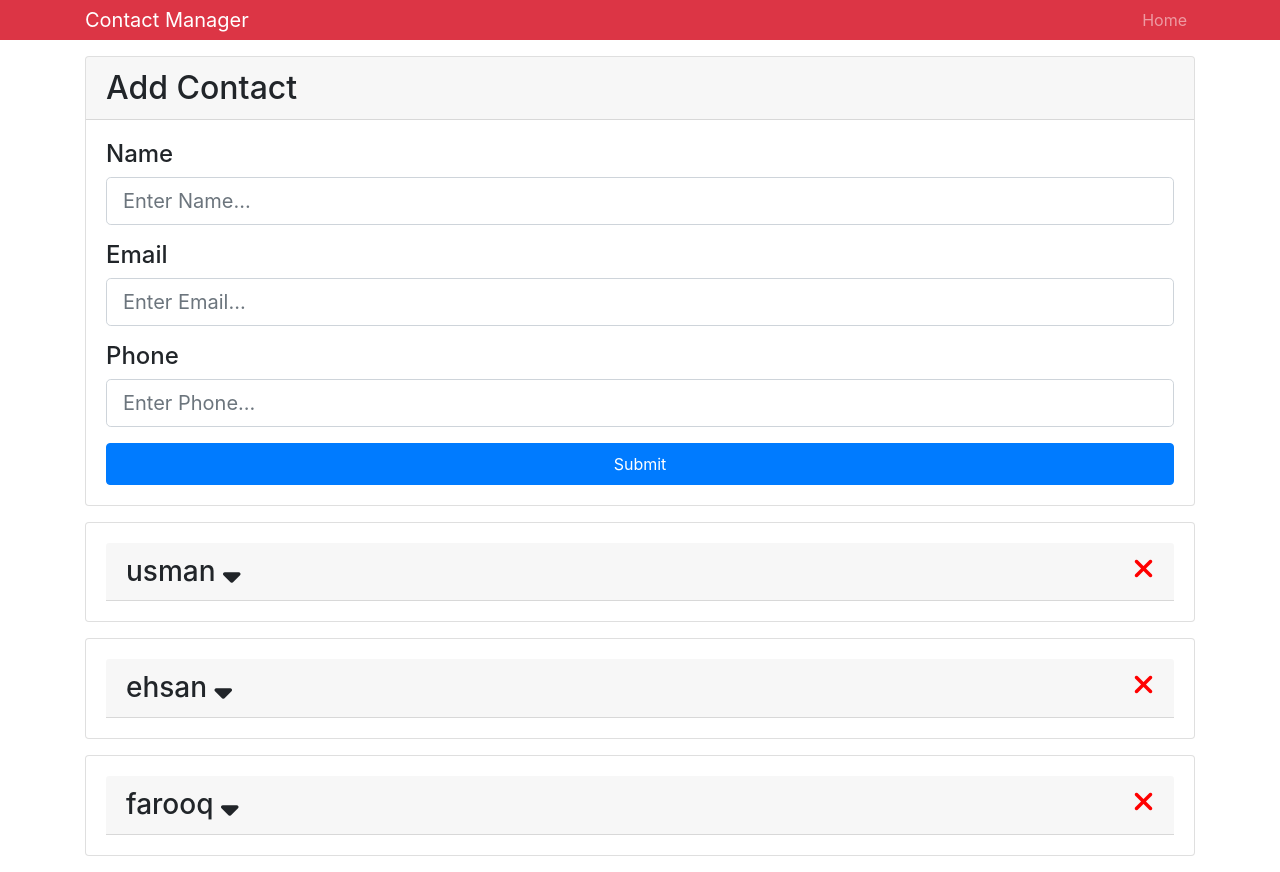
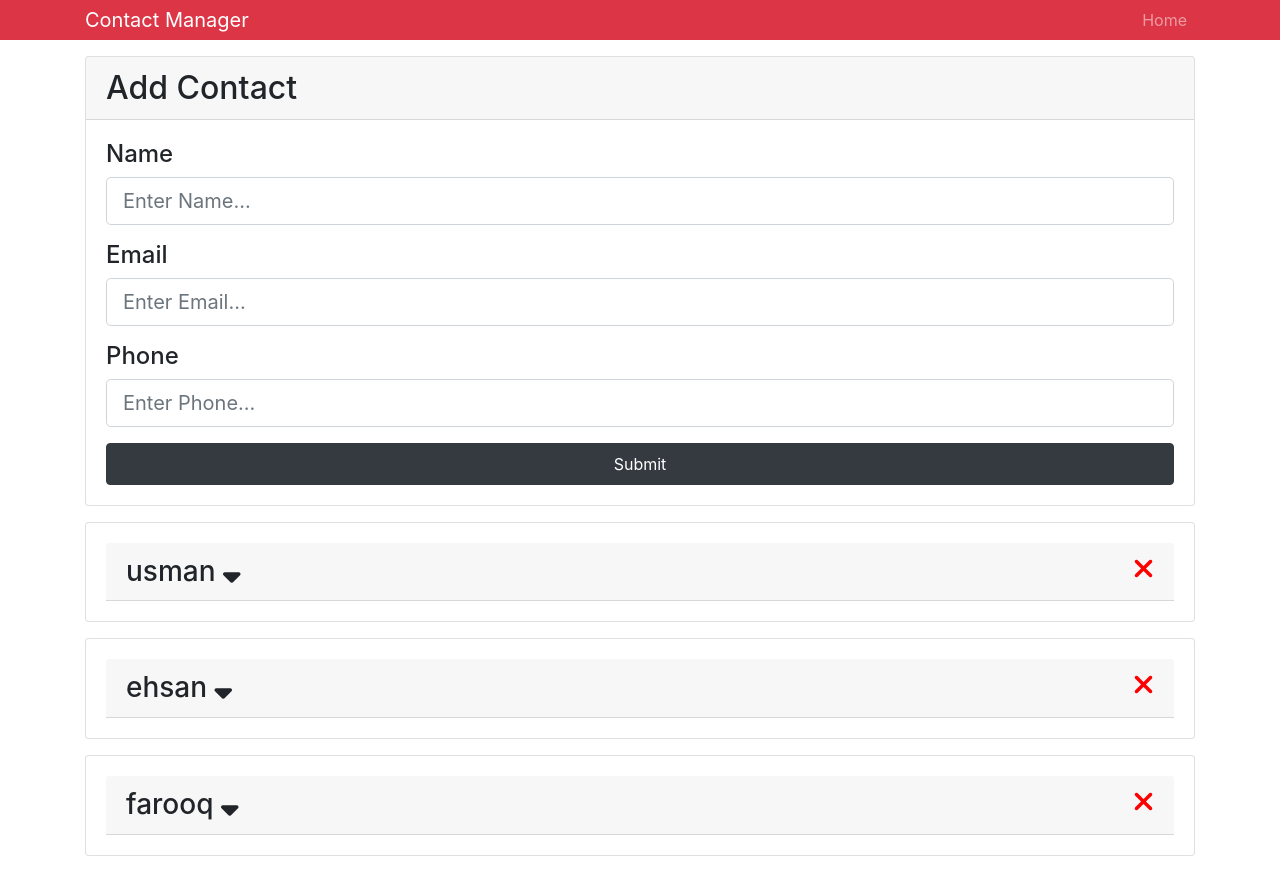
Before and after one commit to ehmusman/contact-manager, a React (Create React App) app: page / in a window 1280 px wide. Built offline with nearby package versions, Linux system fonts and the light colour scheme.

Commit message:
submit button color is changed

```diff
--- a/src/components/layout/AddForm.js
+++ b/src/components/layout/AddForm.js
@@ -89,7 +89,7 @@ class AddForm extends Component {
                                     />
 
                                     <input type="submit"
-                                        className="btn btn-primary btn-block py-2"
+                                        className="btn btn-dark btn-block py-2"
                                         value="Submit"
                                     />
                                 </form>
```
